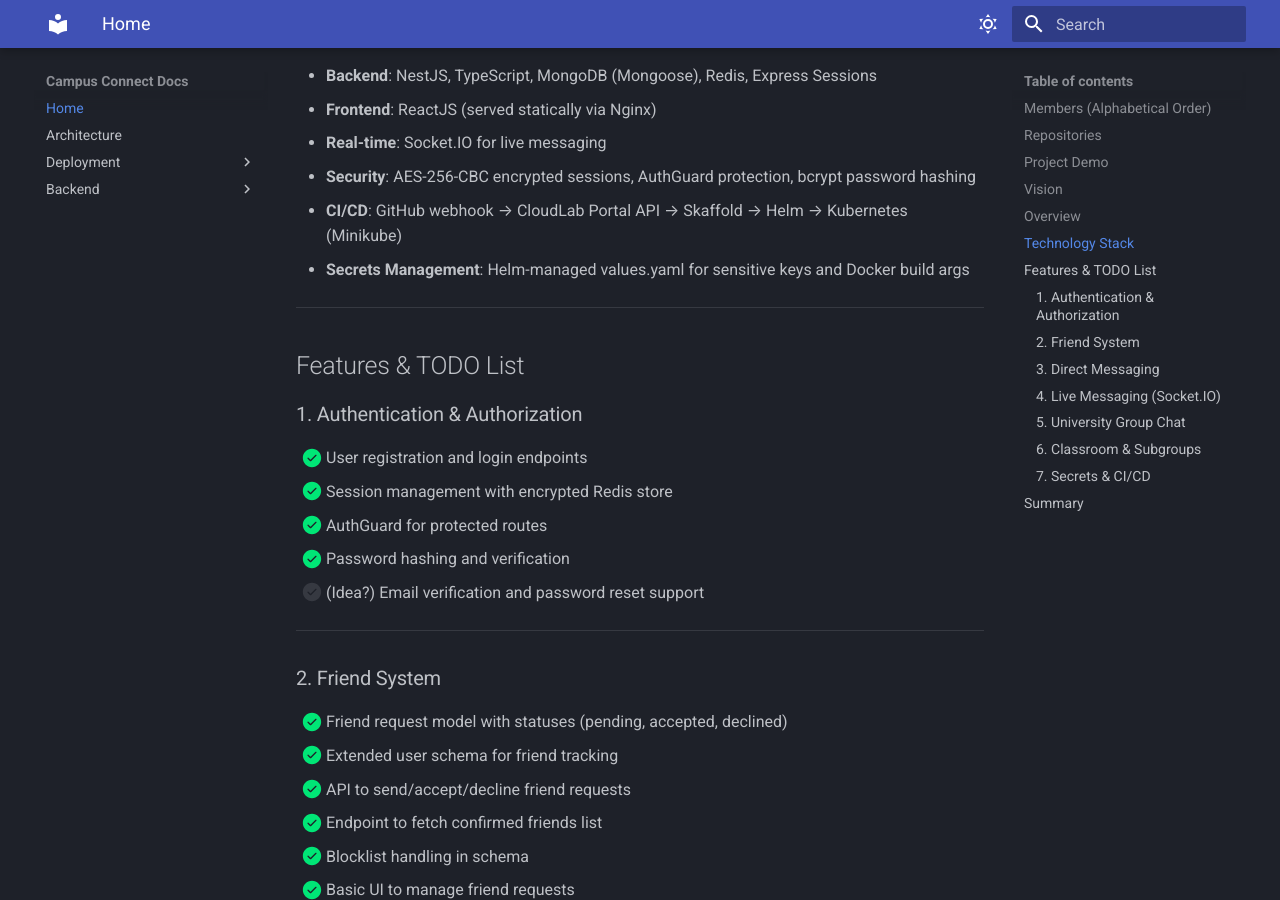
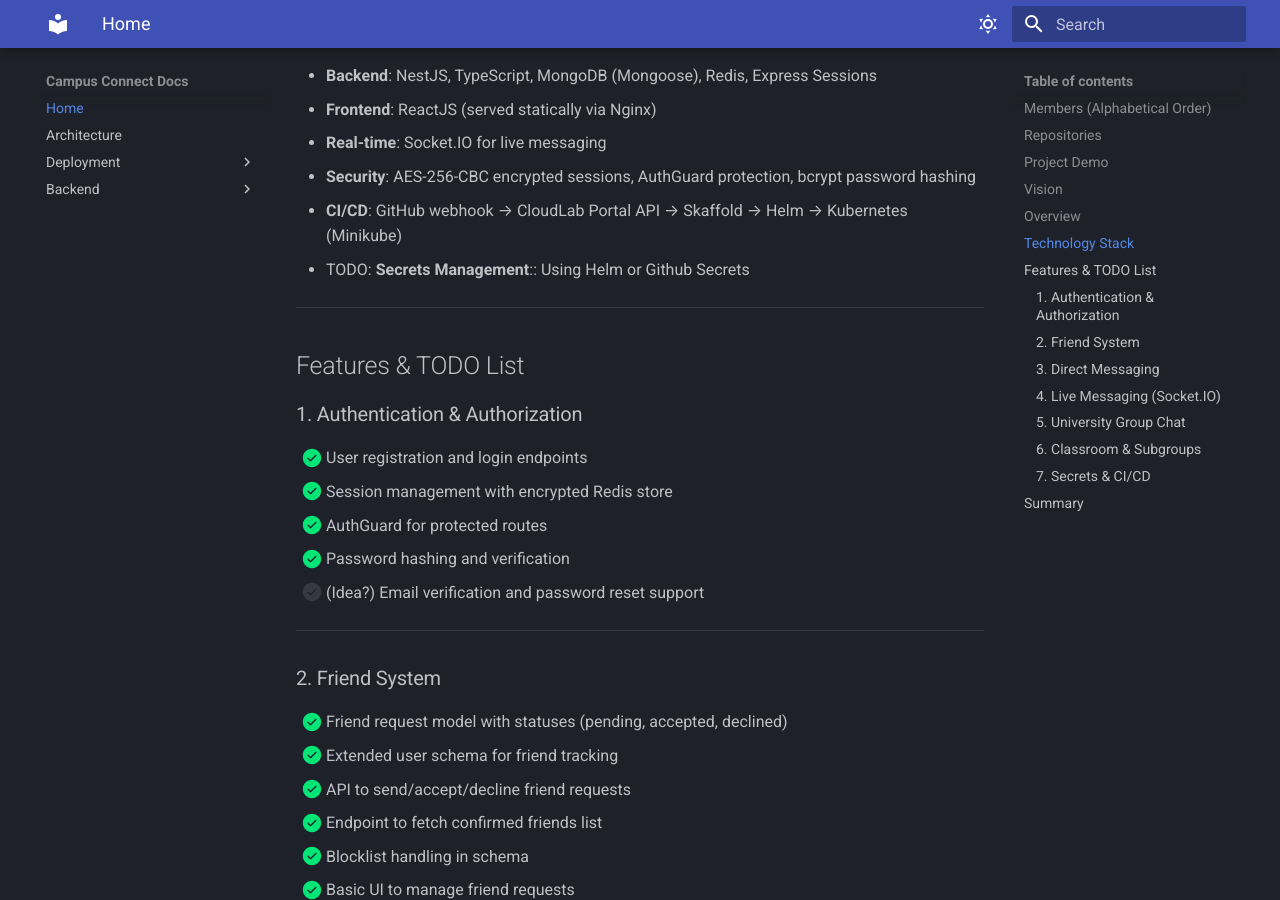
Before and after one commit to TylerGeiger513/CampusConnect-Prod, an MkDocs documentation site: the page built from docs/index.md, in a window 1280 px wide and 900 px high, scrolled down 3055 px. Built offline with MkDocs 1.6.1 and Material for MkDocs 9.7.7, drawn with Linux system fonts in a browser that asks for light colours.

Commit message:
Update index.md

```diff
--- a/docs/index.md
+++ b/docs/index.md
@@ -79,7 +79,7 @@ Campus Connect is a full-stack, real-time chat platform built to enhance campus
 - **Real-time**: Socket.IO for live messaging
 - **Security**: AES-256-CBC encrypted sessions, AuthGuard protection, bcrypt password hashing
 - **CI/CD**: GitHub webhook → CloudLab Portal API → Skaffold → Helm → Kubernetes (Minikube)
-- **Secrets Management**: Helm-managed values.yaml for sensitive keys and Docker build args
+- TODO: **Secrets Management**:: Using Helm or Github Secrets
 
 ---
 
```
